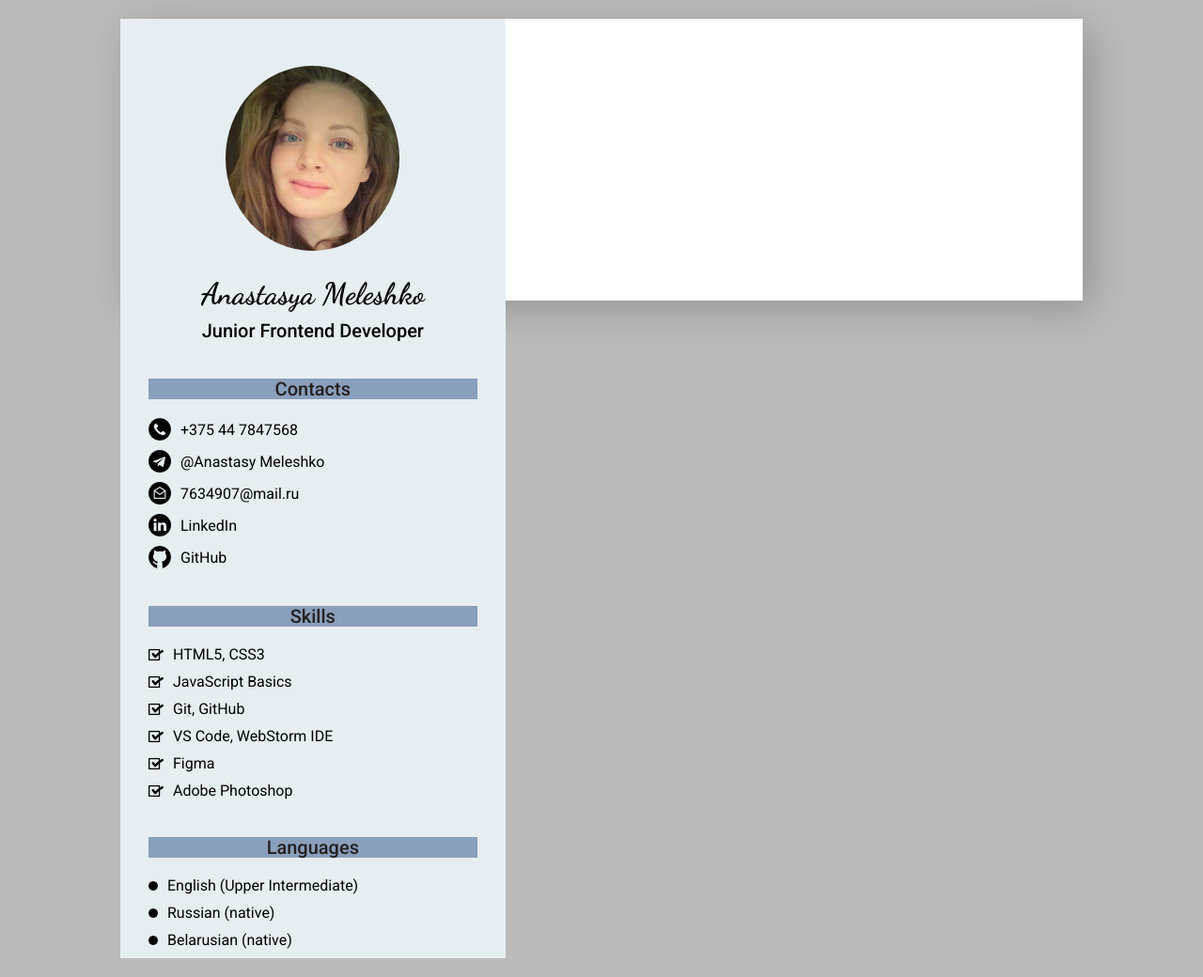
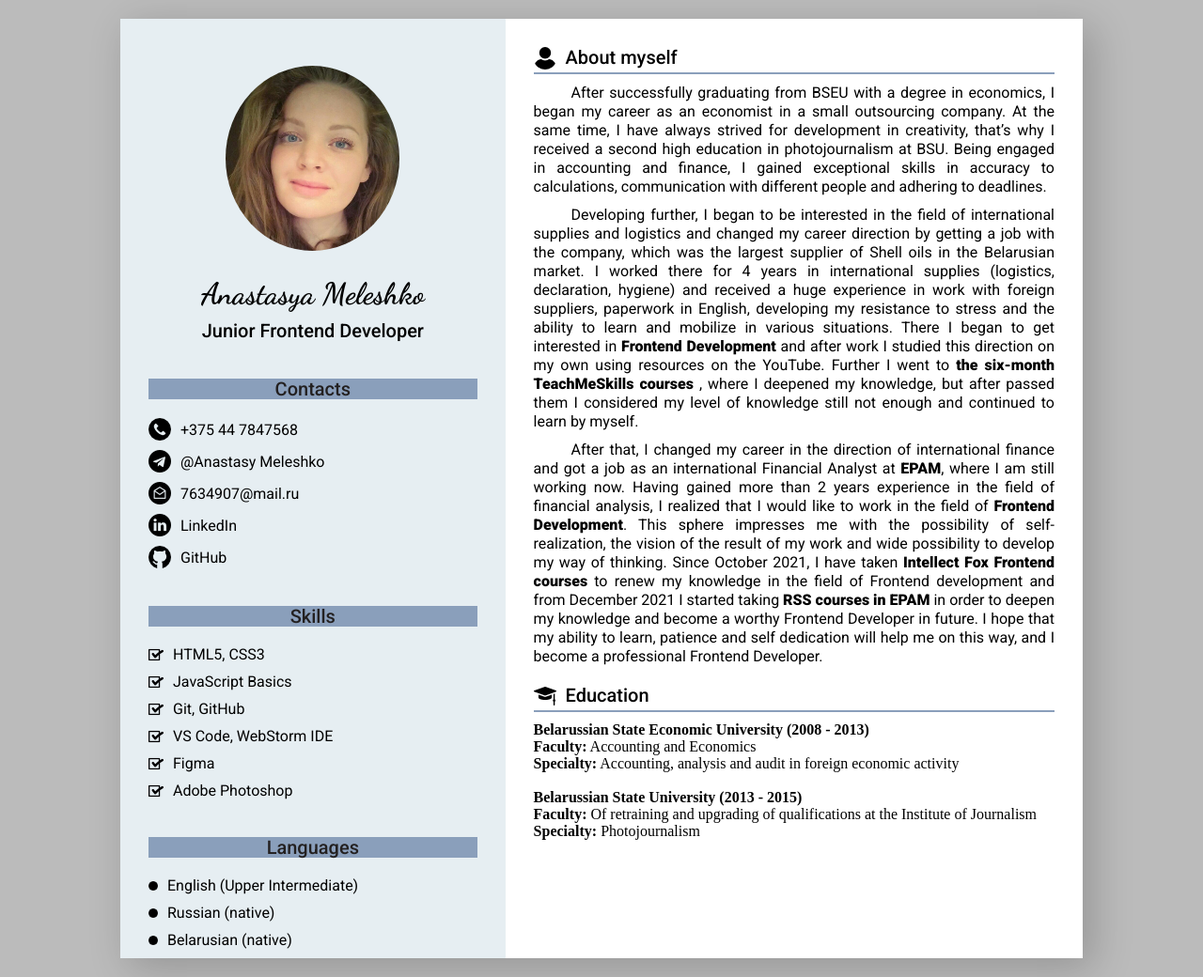
Before and after one commit to AnastasyMeleshko/rsschool-cv, a plain HTML site: page index.html in a window 1280 px wide. Shown: the whole page at 94% size. Drawn offline with Linux system fonts and the light colour scheme.

Commit message:
feat: add sections about myself and education

```diff
--- a/index.html
+++ b/index.html
@@ -61,7 +61,37 @@
                     </section>
                 </main>
             </div>
-            <aside class="right-column"></aside>
+            <aside class="right-column">
+                <section class="section-wrap about-myself">
+                    <div class="subheading">
+                        <img src="./img/icons/user.png" alt="user-icon">
+                        <h2>About myself</h2>
+                    </div>
+                    <p>After successfully graduating from BSEU with a degree in economics, I began my career as an economist in a small outsourcing company. At the same time, I have always strived for development in creativity, that’s why I received a second high education in photojournalism at BSU. Being engaged in accounting and finance, I gained exceptional skills in accuracy to calculations, communication with different people and adhering to deadlines.</p>
+                    <p>Developing further, I began to be interested in the field of international supplies and logistics and changed my career direction by getting a job with the company, which was the largest supplier of Shell oils in the Belarusian market. I worked there for 4 years in international supplies (logistics, declaration, hygiene) and received a huge experience in work with foreign suppliers, paperwork in English, developing my resistance to stress and the ability to learn and mobilize in various situations. There I began to get interested in <strong>Frontend Development</strong> and after work I studied this direction on my own using resources on the YouTube. Further I went to <strong>the six-month <a href="https://teachmeskills.by/kursy-programmirovaniya/frontend-html-css-javascript-minsk">TeachMeSkills courses</a></strong>
+                        , where I deepened my knowledge, but after passed them I considered my level of knowledge still not enough and continued to learn by myself.</p>
+                    <p>After that, I changed my career in the direction of international finance and got a job as an international Financial Analyst at <strong>EPAM</strong>, where I am still working now. Having gained more than 2 years experience in the field of financial analysis, I realized that I would like to work in the field of <strong>Frontend Development</strong>. This sphere impresses me with the possibility of self-realization, the vision of the result of my work and wide possibility to develop my way of thinking. Since October 2021, I have taken <strong><a
+                            href="https://intellectfox.by/">Intellect Fox Frontend courses</a></strong> to renew my knowledge in the field of Frontend development and from December 2021 I started taking <strong><a
+                            href="https://rs.school/js-stage0/">RSS courses in EPAM</a></strong> in order to deepen my knowledge and become a worthy Frontend Developer in future. I hope that my ability to learn, patience and self dedication will help me on this way, and I become a professional Frontend Developer.</p>
+                </section>
+                <section class="section-wrap education">
+                    <div class="subheading">
+                        <img src="./img/icons/education.png" alt="education-icon">
+                        <h2>Education</h2>
+                    </div>
+                    <div class="education-content">
+                        <p><strong>Belarussian State Economic University (2008 - 2013)</strong></p>
+                        <p><b>Faculty:</b> Accounting and Economics</p>
+                        <p><b>Specialty:</b> Accounting, analysis and audit in foreign economic activity</p>
+                        <br>
+                        <p><strong>Belarussian State University (2013 - 2015)</strong></p>
+                        <p><b>Faculty:</b> Of retraining and upgrading of qualifications at the Institute of Journalism</p>
+                        <p><b>Specialty:</b> Photojournalism</p>
+                    </div>
+                </section>
+                <section class="section-wrap courses"></section>
+                <section class="section-wrap code-example"></section>
+            </aside>
         </div>
     </div>
 </body>
--- a/style.css
+++ b/style.css
@@ -26,7 +26,6 @@ li {
 
 .main-container {
     width: 1024px;
-    height: 300px;
     background-color: #ffffff;
     margin: 20px auto;
     box-shadow: 10px 10px 40px 1px rgba(0, 0, 0, 0.2);
@@ -111,5 +110,42 @@ h2 {
 
 .right-column {
     width: 60%;
-    height: 300px;
+    padding: 30px 30px 0;
 }
+
+.section-wrap {
+    padding-bottom: 20px;
+}
+
+.subheading {
+    display: flex;
+    border-bottom: 2px solid #8a9fbb;
+}
+
+.subheading img {
+    height: 24px;
+    width: 24px;
+    margin-right: 10px;
+}
+
+.subheading h2 {
+    align-items: flex-end;
+    margin-bottom: 5px;
+}
+
+.about-myself p, .about-myself p a  {
+    font-family: "Roboto", sans-serif;
+    align-items: center;
+    text-align: justify;
+    font-size: 16px;
+    margin-top: 10px;
+    line-height: 20px;
+}
+
+.about-myself p {
+    text-indent: 40px;
+}
+
+.education-content {
+    margin-top: 10px;
+}
```
Also changed, not shown: img/icons/education.png (added), img/icons/user.png (added).
